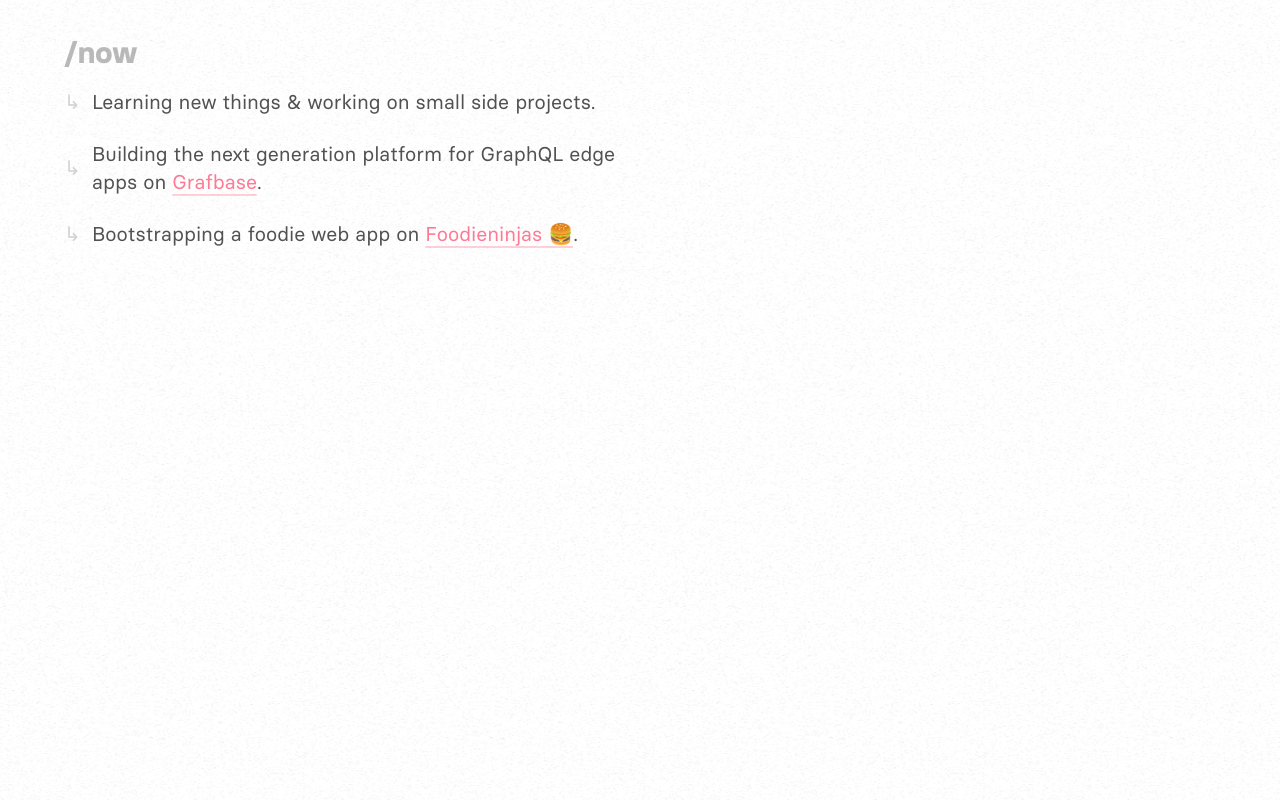
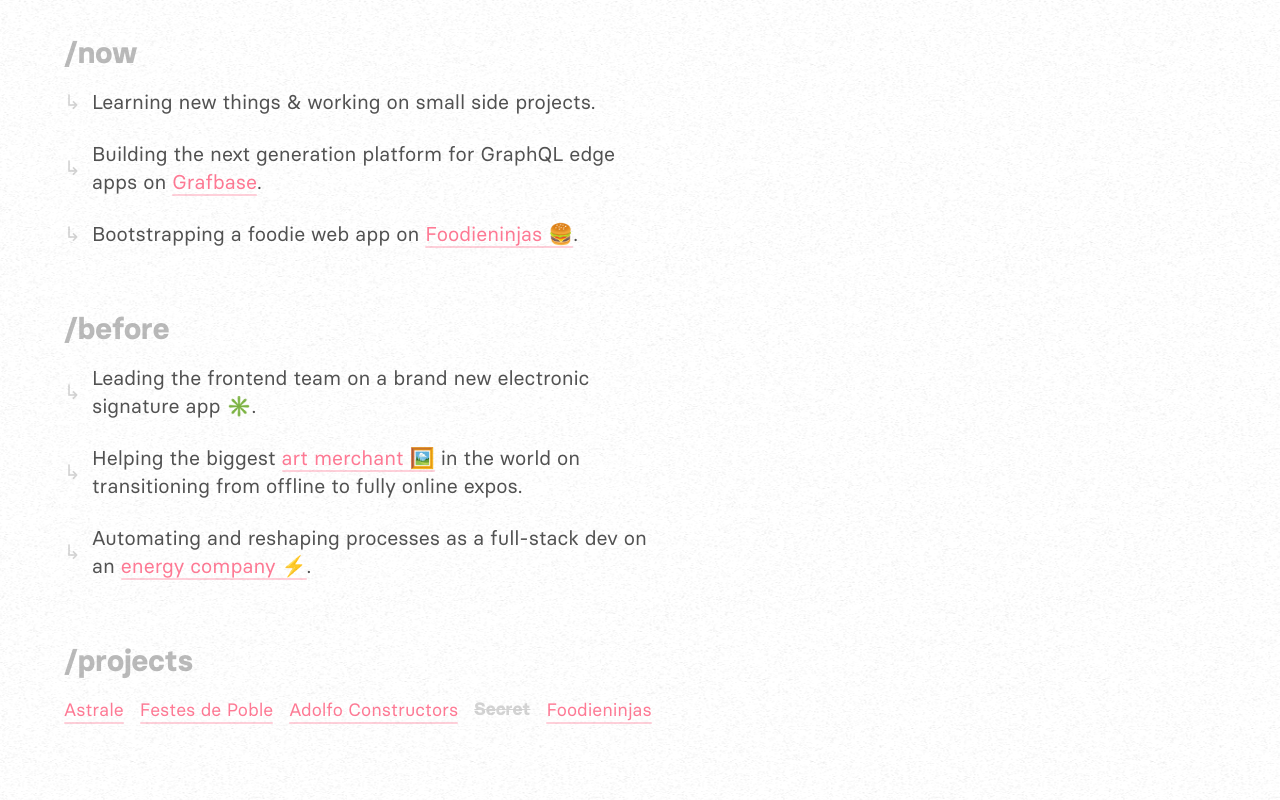
Before and after one commit to jvidalv/josepvidal.dev, a Next.js app: page / in a window 1280 px wide. Shown: the part 584-1384 px from the top of the page. Before the commit the page ends 896 px from the top, so only its background shows below. Built offline with nearby package versions, Linux system fonts and the light colour scheme.

Commit message:
feat: before and projects section

```diff
--- /dev/null
+++ b/src/lib/projects.ts
@@ -0,0 +1,24 @@
+const projects = [
+  {
+    name: "Astrale",
+    href: "https://play.google.com/store/apps/details?id=josep.astrale&hl=en&gl=US",
+  },
+  {
+    name: "Festes de Poble",
+    href: "https://play.google.com/store/apps/details?id=josep.festespoble&gl=US",
+  },
+  {
+    name: "Adolfo Constructors",
+    href: "https://play.google.com/store/apps/details?id=adolfoconstructors2.app&gl=US&pli=1",
+  },
+  {
+    name: "",
+    href: "",
+    secret: true,
+  },
+  {
+    name: "Foodieninjas",
+    href: "https://foodieninjas.app",
+  },
+];
+export default projects;
--- a/src/pages/index.tsx
+++ b/src/pages/index.tsx
@@ -1,5 +1,6 @@
 import { SectionHeader, WithArrow } from "@/components/atoms";
 import socials from "@/lib/socials";
+import projects from "@/lib/projects";
 
 export default function Home() {
   return (
@@ -54,6 +55,47 @@
           .
         </WithArrow>
       </section>
+      <section>
+        <SectionHeader>/before</SectionHeader>
+        <WithArrow>
+          Leading the frontend team on a brand new electronic signature app ✳️.
+        </WithArrow>
+        <br />
+        <WithArrow>
+          Helping the biggest{" "}
+          <a href="https://www.artbasel.com/" target="_blank" rel="noreferrer">
+            art merchant 🖼️
+          </a>{" "}
+          in the world on transitioning from offline to fully online expos.
+        </WithArrow>
+        <br />
+        <WithArrow>
+          Automating and reshaping processes as a full-stack dev on an{" "}
+          <a href="https://factorenergia.com" target="_blank" rel="noreferrer">
+            energy company ⚡️
+          </a>
+          .
+        </WithArrow>
+      </section>
+      <section>
+        <SectionHeader>/projects</SectionHeader>
+        <p className="flex flex-wrap text-lg gap-4 text-black dark:text-white mb-3 container-ch">
+          {projects.map(({ name, href, secret }) =>
+            secret ? (
+              <span
+                key={name}
+                className="text-neutral-300 line-through	dark:text-neutral-600 font-bold"
+              >
+                Secret
+              </span>
+            ) : (
+              <a key={name} href={href} target="_blank" rel="noreferrer">
+                {name}
+              </a>
+            )
+          )}
+        </p>
+      </section>
     </>
   );
 }
--- a/src/styles/globals.css
+++ b/src/styles/globals.css
@@ -31,7 +31,7 @@
     content: "";
     height: 300%;
     left: -50%;
-    opacity: .4;
+    opacity: .45;
     position: fixed;
     top: -100%;
     width: 300%;
@@ -40,7 +40,7 @@
 }
 
 .light #__next:before {
-    opacity: .25
+    opacity: .30
 }
 
 .text-shadow {
```
Also changed, not shown: .eslintrc.json.
